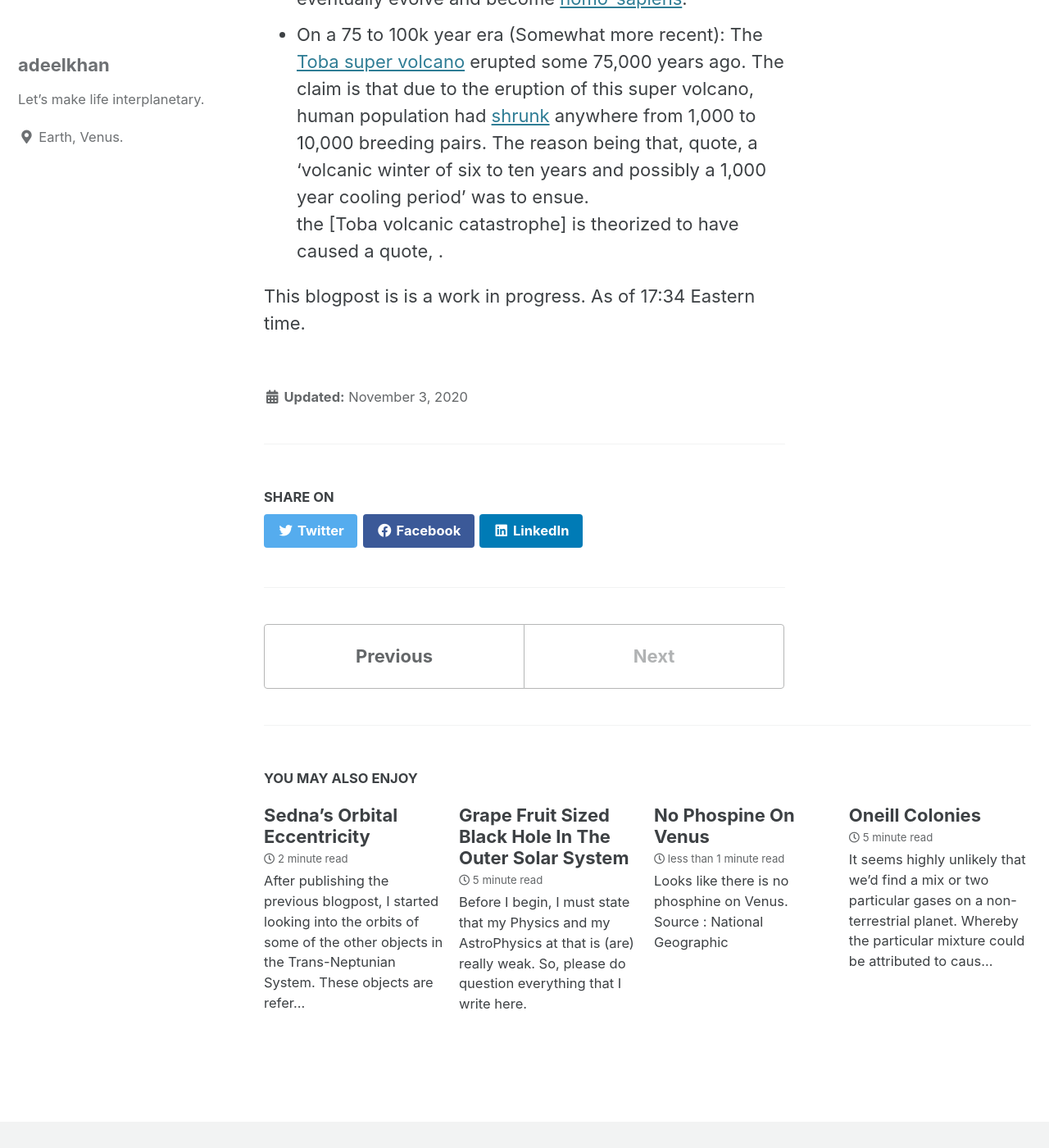
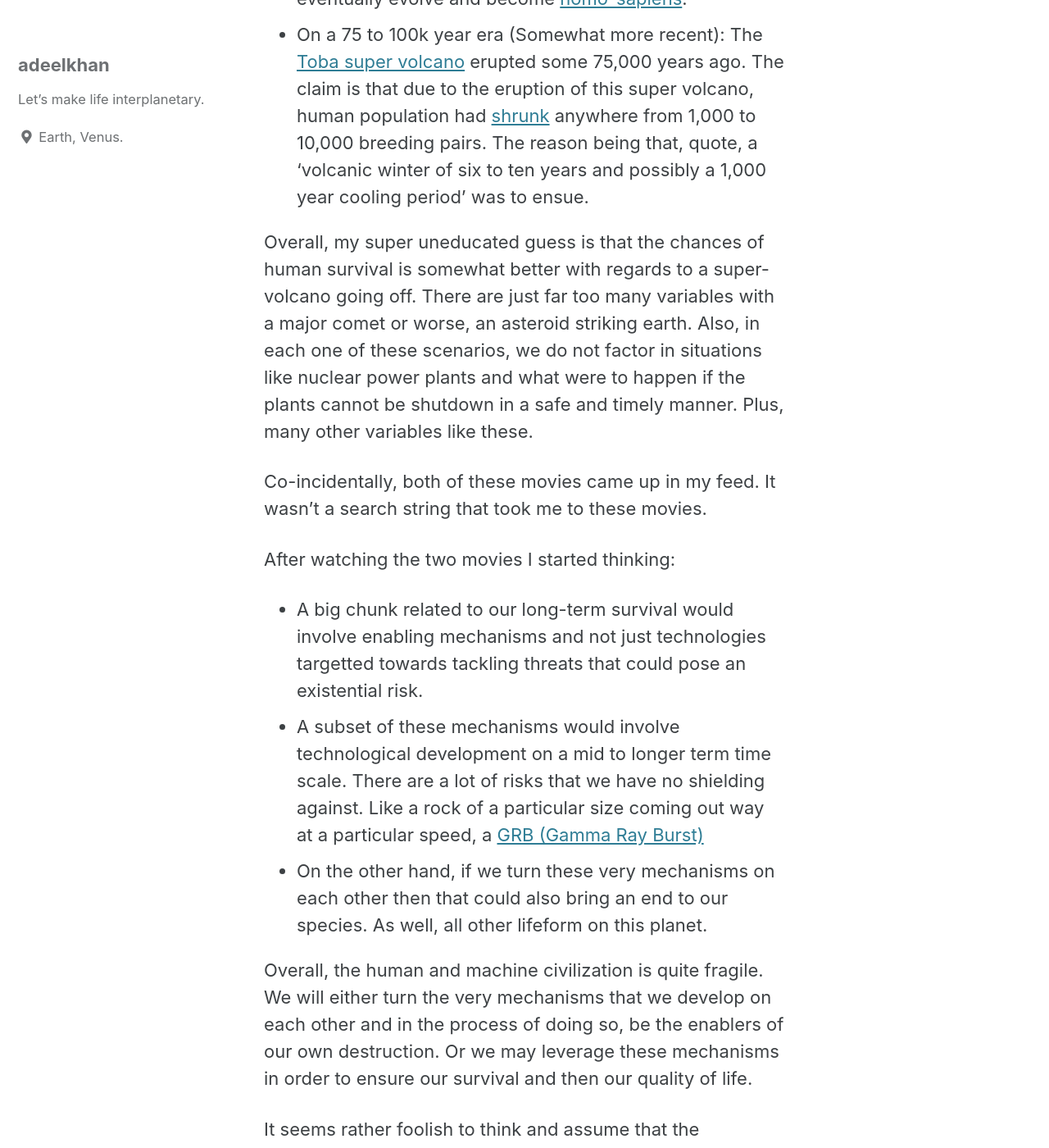
Before and after one commit to stellardreams/stellardreams.github.io, a Jekyll site: the page built from _posts/2020-11-03-Asteroid-Defense-System.md, in a window 1280 px wide and 1400 px high, scrolled down 2276 px. Shown: the whole window at 82% size. Built offline with Jekyll 4.4.1, drawn with Linux system fonts in a browser that asks for light colours; cached includes are drawn as plain includes; some of the changed text lies outside the part shown.

Commit message:
Update 2020-11-03-Asteroid-Defense-System.md
Finalizing draft 1.0.

```diff
--- a/_posts/2020-11-03-Asteroid-Defense-System.md
+++ b/_posts/2020-11-03-Asteroid-Defense-System.md
@@ -12,6 +12,16 @@ For, [Super Comet : After the Impact](https://www.imdb.com/title/tt1273815/), he
 Continuing on and still on the topic of the sort of review for the movie/documentary  [Super Comet : After the Impact](https://www.imdb.com/title/tt1273815/): On the other hand, the gist seems to be tilting overwhelmingly towards the side of optimism. Meaning:
 * After the fire and dust would have settled. The remaining humans would adapt to the changing conditions. Related to this point: Chicxulub triggered a [mass extinction](https://en.wikipedia.org/wiki/Chicxulub_crater#Chicxulub_and_mass_extinction) and it would take the next 65 to 66 million years for [shrews](https://en.wikipedia.org/wiki/Timeline_of_human_evolution#Primates) to eventually evolve and become [homo-sapiens](https://en.wikipedia.org/wiki/Timeline_of_human_evolution#Homo_sapiens).
 * On a 75 to 100k year era (Somewhat more recent): The [Toba super volcano](https://en.wikipedia.org/wiki/Toba_catastrophe_theory) erupted some 75,000 years ago. The claim is that due to the eruption of this super volcano, human population had [shrunk](https://en.wikipedia.org/wiki/Toba_catastrophe_theory#Genetic_bottleneck_theory) anywhere from 1,000 to 10,000 breeding pairs. The reason being that, quote, a 'volcanic winter of six to ten years and possibly a 1,000 year cooling period' was to ensue.
-the [Toba volcanic catastrophe] is theorized to have caused a quote, .
 
-This blogpost is is a work in progress. As of 17:34 Eastern time.
+Overall, my super uneducated guess is that the chances of human survival is somewhat better with regards to a super-volcano going off. There are just far too many variables with a major comet or worse, an asteroid striking earth. Also, in each one of these scenarios, we do not factor in situations like nuclear power plants and what were to happen if the plants cannot be shutdown in a safe and timely manner. Plus, many other variables like these.
+
+Co-incidentally, both of these movies came up in my feed. It wasn't a search string that took me to these movies.
+
+After watching the two movies I started thinking:
+* A big chunk related to our long-term survival would involve enabling mechanisms and not just technologies targetted towards tackling threats that could pose an existential risk.
+* A subset of these mechanisms would involve technological development on a mid to longer term time scale. There are a lot of risks that we have no shielding against. Like a rock of a particular size coming out way at a particular speed, a [GRB (Gamma Ray Burst)](https://en.wikipedia.org/wiki/Gamma-ray_burst)
+* On the other hand, if we turn these very mechanisms on each other then that could also bring an end to our species. As well, all other lifeform on this planet.
+
+Overall, the human and machine civilization is quite fragile. We will either turn the very mechanisms that we develop on each other and in the process of doing so, be the enablers of our own destruction. Or we may leverage these mechanisms in order to ensure our survival and then our quality of life.
+
+It seems rather foolish to think and assume that the intelligence that we develop and intelligence that is substrate independent (generally referred to as A.I - Artificial Intelligence) is going to solve a whole series of complex problems for us.
```
